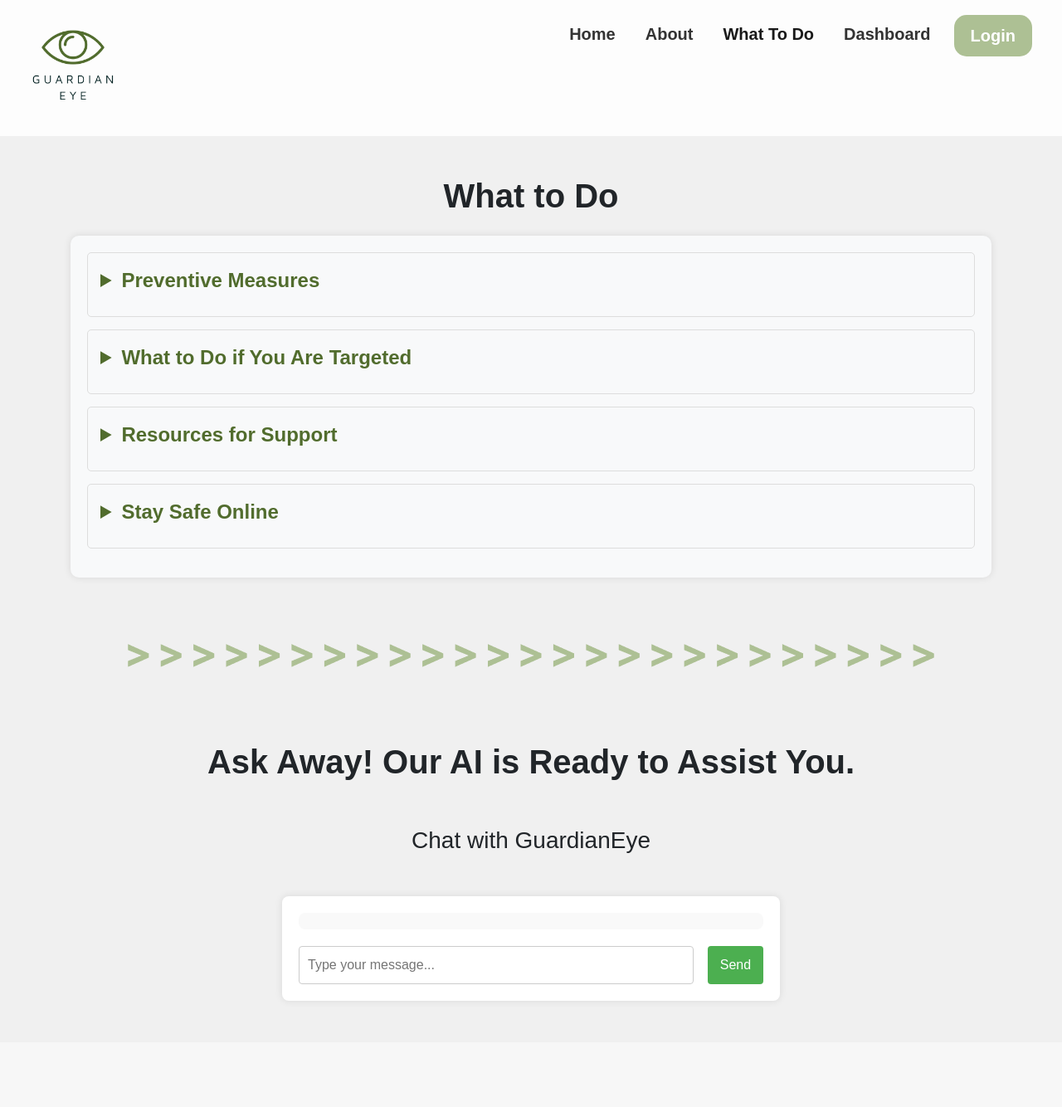
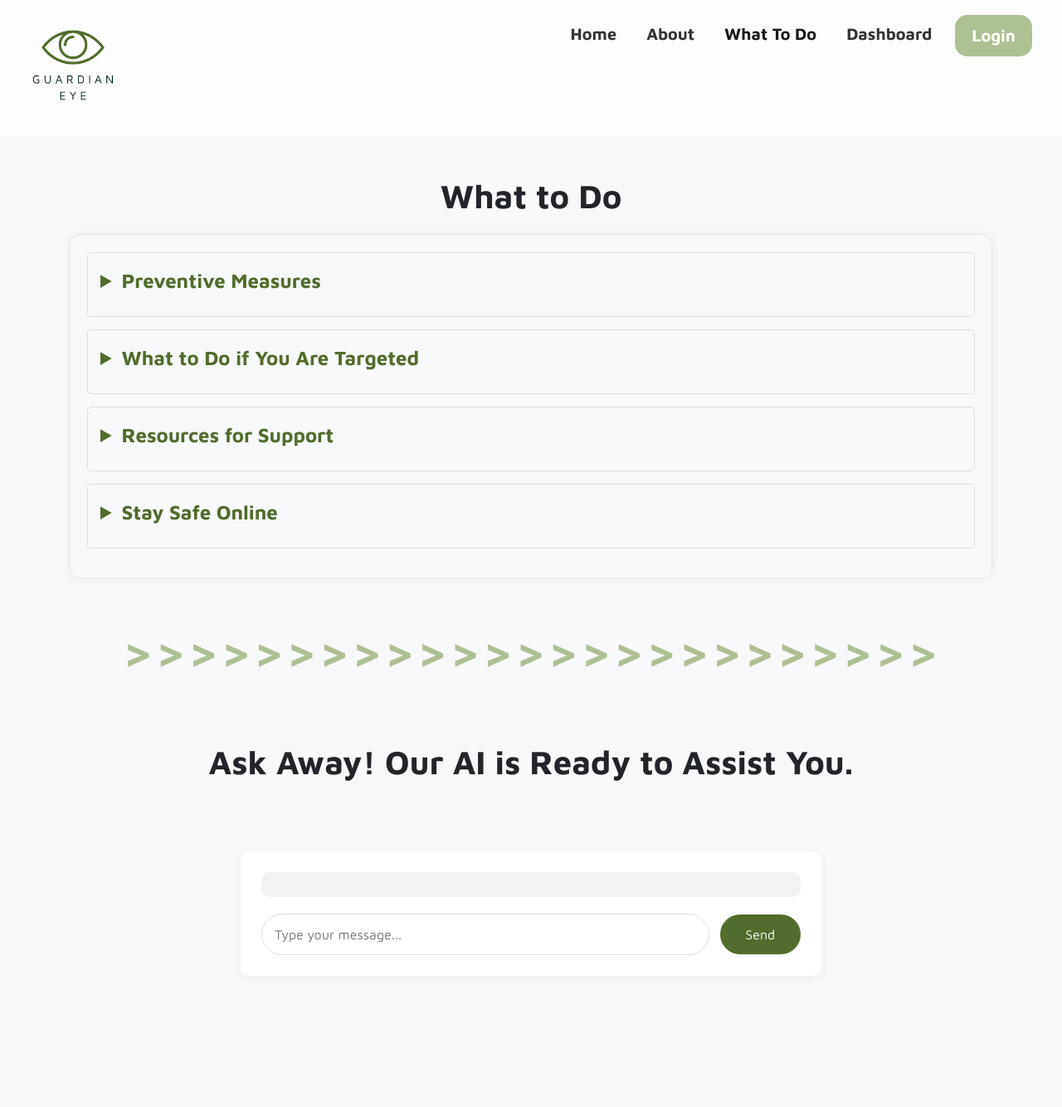
Before and after one commit to NA980593/Guardian-Eye, a Flask app: page /whatToDo in a window 1280 px wide. Shown: the whole page at 83% size. Before the commit the page ends 1209 px from the top, so only its background shows below. Run offline with Flask 3, Linux system fonts and the light colour scheme; some libraries are stand-ins or nearby versions.

Commit message:
ai helper ui

```diff
--- a/static/chatBot.css
+++ b/static/chatBot.css
@@ -1,68 +1,79 @@
 body {
-    font-family: Arial, sans-serif;
-    background-color: #f0f0f0;
+    font-family: 'Maven Pro', sans-serif;
+    background-color: #f8f9fa;
     margin: 0;
     padding: 0;
 }
 
 .chat-container {
-    max-width: 600px;
-    margin: 50px auto;
-    background-color: #ffffff;
-    border-radius: 8px;
-    padding: 20px;
-    box-shadow: 0 0 10px rgba(0, 0, 0, 0.1);
+    max-width: 700px;
+    margin: 30px auto;
+    background-color: #fff;
+    border-radius: 10px;
+    padding: 25px;
+    box-shadow: 0 4px 12px rgba(0, 0, 0, 0.05);
 }
 
 .chat-box {
-    max-height: 400px;
+    max-height: 450px;
     overflow-y: auto;
     margin-bottom: 20px;
-    padding: 10px;
-    background-color: #f9f9f9;
-    border-radius: 8px;
+    padding: 15px;
+    background-color: #f2f2f2;
+    border-radius: 10px;
 }
 
 .user-message,
 .bot-message {
-    padding: 8px;
-    margin: 5px 0;
-    border-radius: 4px;
+    padding: 10px 15px;
+    margin: 8px 0;
+    border-radius: 20px;
+    word-wrap: break-word;
 }
 
 .user-message {
-    background-color: #d1e7ff;
+    background-color: #ADC094;
+    color: #333;
     text-align: left;
 }
 
 .bot-message {
-    background-color: #d4f8c4;
+    background-color: #f8f9fa;
+    color: #333;
     text-align: left;
 }
 
 #chat-form {
     display: flex;
     justify-content: space-between;
+    align-items: center;
 }
 
 #user-input {
-    width: 85%;
-    padding: 10px;
-    border-radius: 4px;
-    border: 1px solid #ccc;
+    width: 83%;
+    padding: 12px 15px;
+    border-radius: 25px;
+    border: 1px solid #ddd;
+    font-size: 16px;
+    font-family: 'Maven Pro', sans-serif;
 }
 
 button {
-    width: 12%;
-    padding: 10px;
+    width: 15%;
+    padding: 12px;
     border: none;
-    background-color: #4CAF50;
+    background-color:#516C2D;
     color: white;
     font-size: 16px;
-    border-radius: 4px;
+    border-radius: 25px;
     cursor: pointer;
+    transition: background-color 0.3s ease;
 }
 
 button:hover {
-    background-color: #45a049;
+    background-color: #516C2D;
 }
+
+.container.text-center {
+    padding-bottom: 10%;
+}
--- a/templates/whatToDo.html
+++ b/templates/whatToDo.html
@@ -13,7 +13,7 @@
 
     <!-- Custom CSS -->
     <link rel="stylesheet" href="../static/style.css">
-    <link rel="stylesheet" href="../static/chatBot.css"> <!-- Add Chatbot Stylesheet -->
+    <link rel="stylesheet" href="../static/chatBot.css">
 
     </head>
     <body>
@@ -105,7 +105,6 @@
 
 <!-- Chatbot Container -->
 <div class="container text-center">
-    <h3>Chat with GuardianEye</h3>
     <div class="chat-container">
         <div class="chat-box" id="chat-box">
             <!-- Messages will appear here -->
@@ -134,7 +133,7 @@
             // Append the user's message to the chat box
             const chatBox = document.getElementById('chat-box');
             const userMessage = document.createElement('div');
-            userMessage.classList.add('user-message');
+            userMessage.classList.add('user-message', 'what-to-do-content');
                         userMessage.textContent = 'You: ' + userInput;
                         chatBox.appendChild(userMessage);
 
@@ -151,7 +150,7 @@
 
             // Append the bot's response to the chat box
             const botMessage = document.createElement('div');
-            botMessage.classList.add('bot-message');
+                        botMessage.classList.add('bot-message', 'what-to-do-content');
                         botMessage.textContent = 'Guardian AI: ' + data.response;
                         chatBox.appendChild(botMessage);
 
```
Lines whose indentation alone changed are shown as unchanged.
